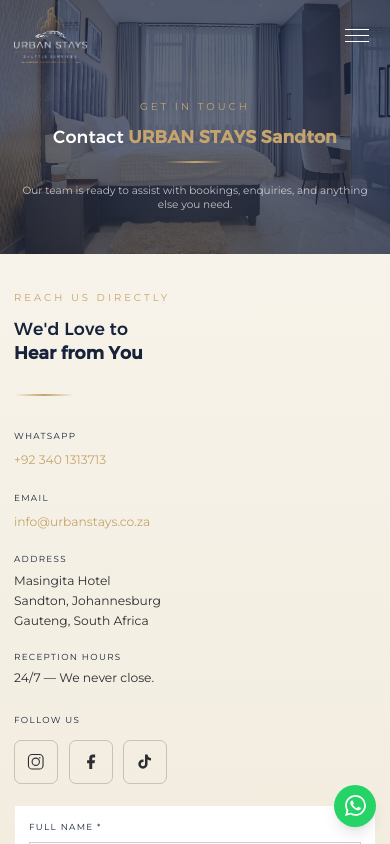
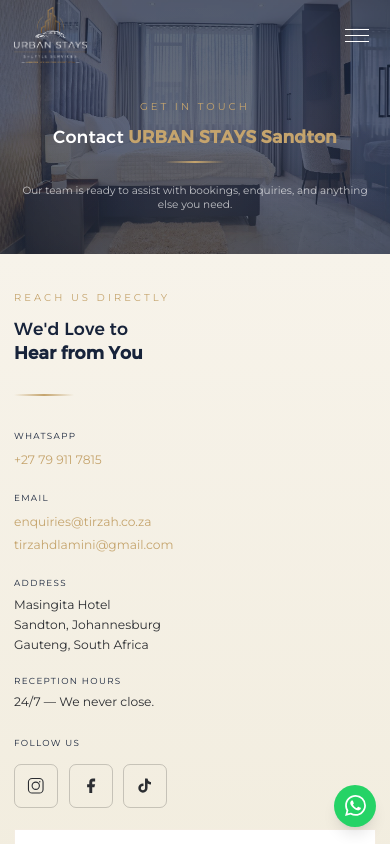
Before and after one commit to osamacreative01-max/URBAN-STAYS, a Next.js app: page /contact in a window 390 px wide. Shown: the top 844 px of the page. Built offline with nearby package versions, Linux system fonts and the light colour scheme.

Commit message:
Update contact details from business card - Phone: +27 79 911 7815, Emails: enquiries@tirzah.co.za & tirzahdlamini@gmail.com

```diff
--- a/app/apartments/page.tsx
+++ b/app/apartments/page.tsx
@@ -195,7 +195,7 @@
                     </span>
                   </a>
                   <a
-                    href={`https://wa.me/923401313713?text=${encodeURIComponent(
+                    href={`https://wa.me/27799117815?text=${encodeURIComponent(
                       `Hi, I'm interested in the ${apartment.name} at URBAN STAYS.`
                     )}`}
                     target="_blank"
@@ -499,7 +499,7 @@
             </p>
             <div className="flex flex-col sm:flex-row gap-3 justify-center">
               <a
-                href="https://wa.me/923401313713?text=Hi%20URBAN%20STAYS%2C%20I%20would%20like%20to%20make%20a%20booking."
+                href="https://wa.me/27799117815?text=Hi%20URBAN%20STAYS%2C%20I%20would%20like%20to%20make%20a%20booking."
                 target="_blank"
                 rel="noopener noreferrer"
                 className="group/btn font-montserrat relative inline-flex items-center justify-center gap-2 px-8 py-3 transition-all duration-300 overflow-hidden"
@@ -523,7 +523,7 @@
                 </span>
               </a>
               <a
-                href="mailto:info@urbanstays.co.za?subject=Booking%20Enquiry"
+                href="mailto:enquiries@tirzah.co.za?subject=Booking%20Enquiry"
                 className="group/btn font-montserrat relative inline-flex items-center justify-center gap-2 px-8 py-3 transition-all duration-300 overflow-hidden"
                 style={{
                   border: "1.5px solid rgba(197,164,109,0.50)",
--- a/app/contact/page.tsx
+++ b/app/contact/page.tsx
@@ -133,24 +133,32 @@
               <div>
                 <h3 style={{ ...labelStyle, marginBottom: "0.4rem" }}>WhatsApp</h3>
                 <a
-                  href={`https://wa.me/923401313713?text=${waMessage}`}
+                  href={`https://wa.me/27799117815?text=${waMessage}`}
                   target="_blank"
                   rel="noopener noreferrer"
                   className="font-lato text-sm"
                   style={{ color: "#C5A46D" }}
                 >
-                  +92 340 1313713
+                  +27 79 911 7815
                 </a>
               </div>
               {/* Email */}
               <div>
                 <h3 style={{ ...labelStyle, marginBottom: "0.4rem" }}>Email</h3>
                 <a
-                  href="mailto:info@urbanstays.co.za"
+                  href="mailto:enquiries@tirzah.co.za"
                   className="font-lato text-sm"
                   style={{ color: "#C5A46D" }}
                 >
-                  info@urbanstays.co.za
+                  enquiries@tirzah.co.za
+                </a>
+                <br />
+                <a
+                  href="mailto:tirzahdlamini@gmail.com"
+                  className="font-lato text-sm"
+                  style={{ color: "#C5A46D" }}
+                >
+                  tirzahdlamini@gmail.com
                 </a>
               </div>
               {/* Address */}
@@ -369,7 +377,7 @@
                 >
                   Prefer instant response?{" "}
                   <a
-                    href={`https://wa.me/923401313713?text=${waMessage}`}
+                  href={`https://wa.me/27799117815?text=${waMessage}`}
                     target="_blank"
                     rel="noopener noreferrer"
                     style={{ color: "#C5A46D" }}
--- a/app/page.tsx
+++ b/app/page.tsx
@@ -29,8 +29,8 @@
       "latitude": "-26.1076",
       "longitude": "28.0567"
     },
-    "telephone": "+27-00-000-0000",
-    "email": "info@urbanstays.co.za",
+    "telephone": "+27-79-911-7815",
+    "email": "enquiries@tirzah.co.za",
     "priceRange": "R2,800 - R6,500",
     "amenityFeature": [
       {
@@ -568,7 +568,7 @@
             </p>
             <div className="flex flex-col sm:flex-row gap-3 justify-center">
               <a
-                href="https://wa.me/923401313713?text=Hi%20URBAN%20STAYS%2C%20I%20would%20like%20to%20make%20a%20booking."
+                href="https://wa.me/27799117815?text=Hi%20URBAN%20STAYS%2C%20I%20would%20like%20to%20make%20a%20booking."
                 target="_blank"
                 rel="noopener noreferrer"
                 className="btn-whatsapp font-montserrat text-xs font-semibold tracking-widest uppercase px-6 py-3 inline-flex items-center justify-center gap-2"
@@ -580,7 +580,7 @@
                 Reserve via WhatsApp
               </a>
               <a
-                href="mailto:info@urbanstays.co.za?subject=Booking%20Enquiry"
+                href="mailto:enquiries@tirzah.co.za?subject=Booking%20Enquiry"
                 className="font-montserrat text-xs tracking-widest uppercase px-6 py-3 inline-flex items-center justify-center transition-all duration-300 hover:scale-105"
                 style={{ border: "1px solid rgba(197,164,109,0.5)", color: "#C5A46D", borderRadius: "0.375rem" }}
               >
--- a/app/shuttle-chauffeur/page.tsx
+++ b/app/shuttle-chauffeur/page.tsx
@@ -250,7 +250,7 @@
 
               {/* CTA Button */}
               <a
-                href={`https://wa.me/923401313713?text=${waMessage}`}
+                href={`https://wa.me/27799117815?text=${waMessage}`}
                 target="_blank"
                 rel="noopener noreferrer"
                 className="group/btn font-montserrat relative inline-flex flex-col items-center gap-2 px-10 sm:px-14 py-4 sm:py-5 transition-all duration-300 w-full sm:w-auto text-center overflow-hidden"
@@ -726,7 +726,7 @@
             and we will handle the rest.
           </p>
           <a
-            href={`https://wa.me/923401313713?text=${waMessage}`}
+            href={`https://wa.me/27799117815?text=${waMessage}`}
             target="_blank"
             rel="noopener noreferrer"
             className="group/cta font-montserrat relative inline-flex items-center gap-3 px-8 sm:px-12 py-3.5 sm:py-4 transition-all duration-300 overflow-hidden"
--- a/components/Footer.tsx
+++ b/components/Footer.tsx
@@ -139,7 +139,7 @@
                 South Africa
               </p>
               <a
-                href="https://wa.me/923401313713"
+                href="https://wa.me/27799117815"
                 className="font-lato text-sm group"
                 style={{ color: "rgba(255,255,255,0.80)" }}
               >
@@ -150,11 +150,11 @@
                 />
               </a>
               <a
-                href="mailto:info@urbanstays.co.za"
+                href="mailto:enquiries@tirzah.co.za"
                 className="font-lato text-sm group"
                 style={{ color: "rgba(255,255,255,0.80)" }}
               >
-                info@urbanstays.co.za
+                enquiries@tirzah.co.za
                 <span
                   className="inline-block w-0 h-0.5 bg-C9A45C transition-all duration-300 ml-2"
                   style={{ backgroundColor: "#C5A46D" }}
--- a/components/WhatsAppButton.tsx
+++ b/components/WhatsAppButton.tsx
@@ -1,7 +1,7 @@
 "use client";
 
 export default function WhatsAppButton() {
-  const whatsappNumber = "923401313713";
+  const whatsappNumber = "27799117815";
   const message = encodeURIComponent(
     "Hi URBAN STAYS! I'm interested in booking a luxury apartment in Sandton. Could you please assist me?"
   );
```
